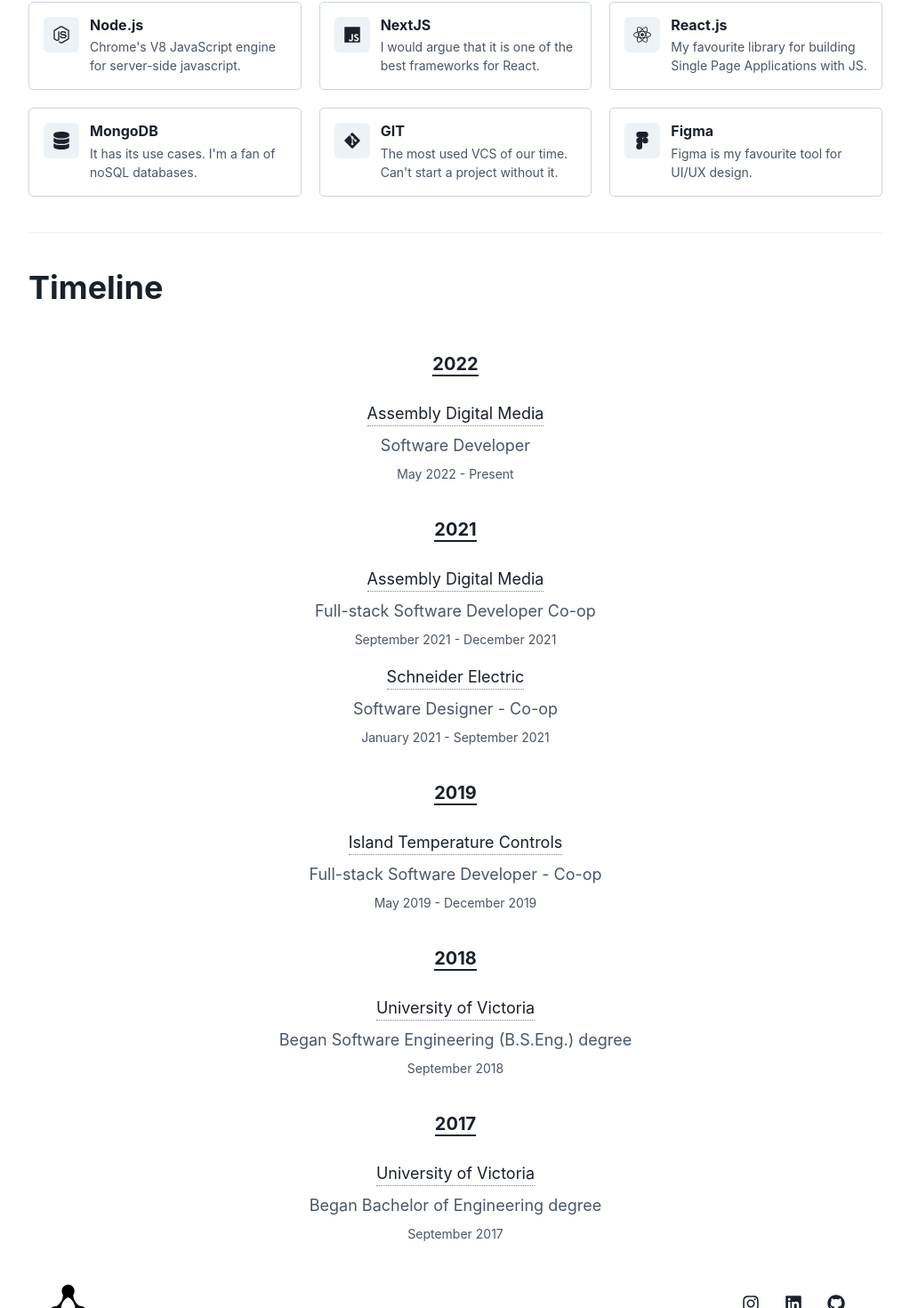
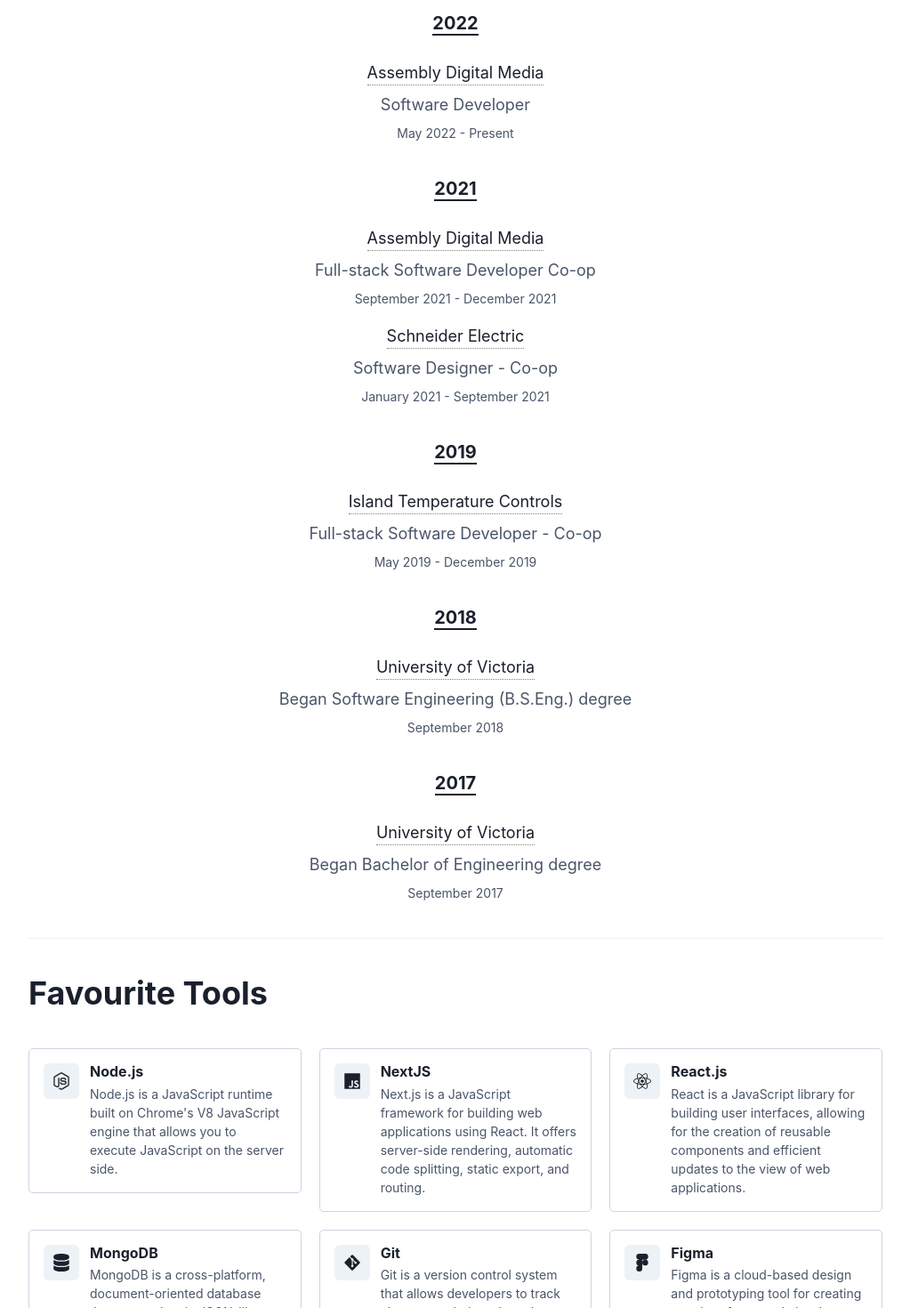
Before and after one commit to ACHultman/achultman-web, a Next.js app: page / in a window 1280 px wide. Shown: the part 484-1954 px from the top of the page at 89% size, without its empty margins (128-1151 px from the left). Built offline with nearby package versions, Linux system fonts and the light colour scheme.

Commit message:
adjust content

```diff
--- a/src/components/Home/Tools/index.tsx
+++ b/src/components/Home/Tools/index.tsx
@@ -15,40 +15,43 @@
 const tools = [
   {
     name: "Node.js",
-    description: "Chrome's V8 JavaScript engine for server-side javascript.",
+    description:
+      "Node.js is a JavaScript runtime built on Chrome's V8 JavaScript engine that allows you to execute JavaScript on the server side.",
     icon: <FaNodeJs fontSize="20px" />,
     url: "https://www.nodejs.org",
   },
   {
     name: "NextJS",
     description:
-      "I would argue that it is one of the best frameworks for React.",
+      "Next.js is a JavaScript framework for building web applications using React. It offers server-side rendering, automatic code splitting, static export, and routing.",
     icon: <FaJs fontSize="20px" />,
     url: "https://nextjs.org/",
   },
   {
     name: "React.js",
     description:
-      "My favourite library for building Single Page Applications with JS.",
+      "React is a JavaScript library for building user interfaces, allowing for the creation of reusable components and efficient updates to the view of web applications.",
     icon: <FaReact fontSize="20px" />,
     url: "https://www.reactjs.org",
   },
   {
     name: "MongoDB",
-    description: "It has its use cases. I'm a fan of noSQL databases.",
+    description:
+      "MongoDB is a cross-platform, document-oriented database that stores data in JSON-like documents with optional schemas.",
     icon: <FaDatabase fontSize="20px" />,
     url: "https://www.mongodb.com/",
   },
   {
-    name: "GIT",
+    name: "Git",
     description:
-      "The most used VCS of our time. Can't start a project without it.",
+      "Git is a version control system that allows developers to track changes to their code and collaborate with other developers on projects.",
     icon: <FaGitAlt fontSize="20px" />,
     url: "https://git-scm.com/",
   },
   {
     name: "Figma",
-    description: "Figma is my favourite tool for UI/UX design.",
+    description:
+      "Figma is a cloud-based design and prototyping tool for creating user interfaces and visual designs. ",
     icon: <FaFigma fontSize="20px" />,
     url: "https://www.figma.com/",
   },
@@ -70,7 +73,7 @@
           fontSize={{ base: "24px", md: "30px", lg: "36px" }}
           mb={3}
         >
-          Primary Technologies
+          Favourite Tools
         </Heading>
       </SlideFade>
 
--- a/src/components/Home/index.tsx
+++ b/src/components/Home/index.tsx
@@ -1,17 +1,17 @@
-import { Divider } from "@chakra-ui/react";
+import { Divider } from "@chakra-ui/react"
 
-import Hero from "./Hero";
-import Timeline from "./Timeline";
-import Tools from "./Tools";
+import Hero from "./Hero"
+import Timeline from "./Timeline"
+import Tools from "./Tools"
 
 const Home = () => (
   <>
     <Hero />
     <Divider my={10} />
+    <Timeline />
+    <Divider my={10} />
     <Tools />
-    <Divider my={10} />
-    <Timeline />
   </>
-);
+)
 
-export default Home;
+export default Home
```
